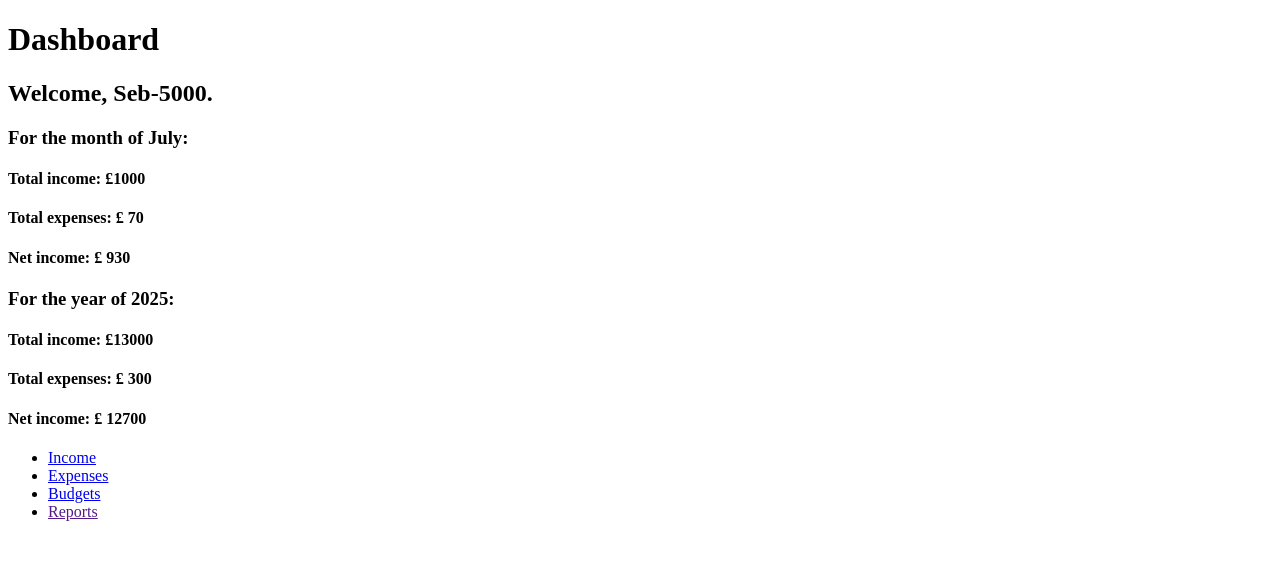
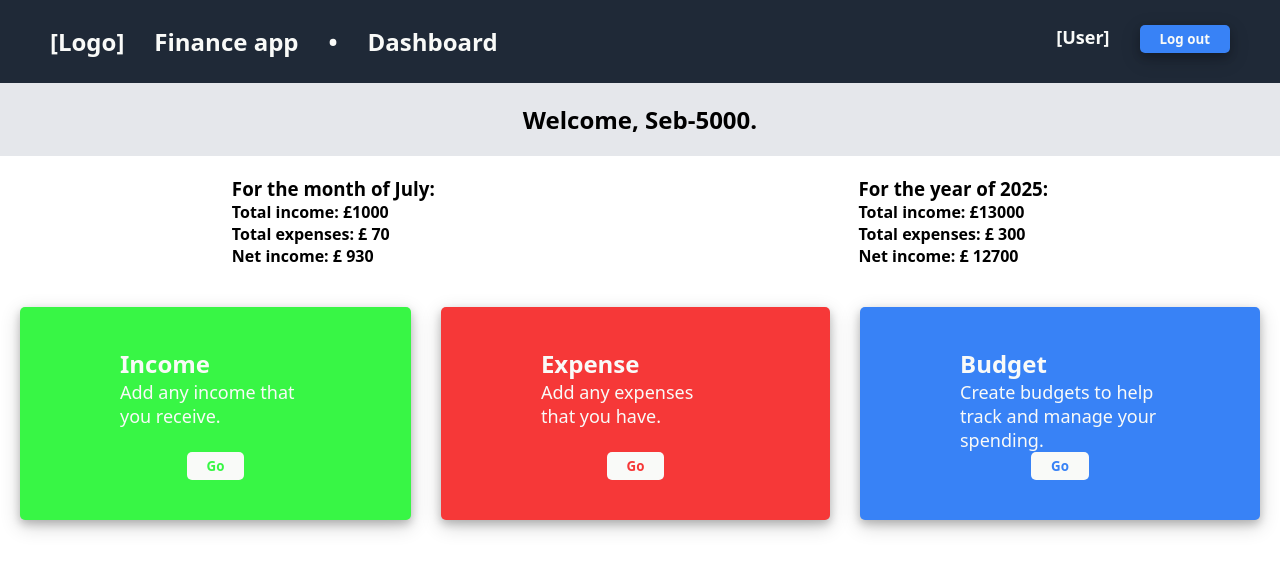
Before and after one commit to sebseb0802/finance-tracker, a Django app: page /finance/ in a window 1280 px wide. Shown: the top 571 px of the page. Run offline with Django 5.2, Linux system fonts and the light colour scheme; data comes from the database, SQL or seed files in the repository; both versions use the stored data as it was after the commit.

Commit message:
feat: start to style dashboard + income pages
Start to style, using CSS (flexbox), the dashboard and income pages.
The design is inspired by the 'landing-page' project from The Odin
Project.

```diff
--- /dev/null
+++ b/project/finance/static/finance/index-style.css
@@ -0,0 +1,139 @@
+* {
+    padding: 0;
+    margin: 0;
+    box-sizing: border-box;
+    font-family: system-ui, -apple-system, BlinkMacSystemFont, 'Segoe UI', Roboto, Oxygen, Ubuntu, Cantarell, 'Open Sans', 'Helvetica Neue', sans-serif;
+}
+
+body {
+    display: flex;
+    flex-direction: column;
+}
+
+a {
+    text-decoration: none;
+    font-size: 18px;
+    color: #e5e7eb;
+}
+
+ul {
+    list-style: none;
+    display: flex;
+    gap: 30px;
+}
+
+
+.header {
+    display: flex;
+    justify-content: space-between;
+    padding: 25px 50px;
+    background-color: #1F2937;
+}
+
+.header-left-side {
+    font-size: 24px;
+    color: #f9faf8;
+    font-weight: 600;
+}
+
+.header-right-side {
+    font-size: 18px;
+    color: #f9faf8;
+    font-weight: 600;
+}
+
+.header-log-out {
+    background-color: #3882f6;
+    color: #f9faf8;
+    border-radius: 5px;
+    border: none;
+    padding: 5px 20px;
+    font-weight: 600;
+    box-shadow: 0 4px 8px 0 rgba(0, 0, 0, 0.2), 0 6px 20px 0 rgba(0, 0, 0, 0.19);
+}
+
+.welcome {
+    display: flex;
+    justify-content: center;
+    padding: 20px;
+    background-color: #e5e7eb;
+    color: black;
+}
+
+.net-income-info {
+    display: flex;
+    justify-content: space-around;
+    margin: 20px;
+}
+
+.option-cards-group {
+    justify-content: space-around;
+    margin: 20px;
+}
+
+.option-card {
+    display: flex;
+    max-width: 400px;
+    flex-direction: column;
+    justify-content: space-between;
+    align-items: center;
+    padding: 40px 100px;
+    border-radius: 5px;
+    box-shadow: 0 4px 8px 0 rgba(0, 0, 0, 0.2), 0 6px 20px 0 rgba(0, 0, 0, 0.19);
+}
+
+.card-heading {
+    font-weight: 700;
+    font-size: 24px;
+    color: #f9faf8;
+}
+
+.card-body {
+    font-size: 18px;
+    color: #f9faf8;
+}
+
+.card-button {
+    background-color: #f9faf8;
+    border-radius: 5px;
+    border: none;
+    padding: 5px 20px;
+    font-weight: 600;
+}
+
+.incomes-card {
+    background-color: #38f645;
+}
+
+.expenses-card {
+    background-color: #f63838;
+}
+
+.budgets-card {
+    background-color: #3882f6;
+}
+
+#incomes-button {
+    color: #38f645;
+}
+
+#expenses-button {
+    color: #f63838;
+}
+
+#budgets-button {
+    color: #3882f6;
+}
+
+@media (max-width: 768px) {
+  .header {
+    flex-direction: column;
+    align-items: flex-start;
+    padding: 20px;
+    gap: 50px;
+  }
+  ul {
+    flex-direction: column;
+    gap: 10px;
+  }
+}
--- a/project/finance/templates/finance/index.html
+++ b/project/finance/templates/finance/index.html
@@ -3,32 +3,103 @@
 <head>
     <meta charset="UTF-8">
     <meta name="viewport" content="width=device-width, initial-scale=1.0">
-    <title>Document</title>
+    <title>Dashboard</title>
+    {% load static %}
+    <link rel="stylesheet" href="{% static 'finance/index-style.css' %}">
+    <script>
+        document.addEventListener("DOMContentLoaded", function() {
+            document.getElementById("incomes-button").onclick = function() {
+                window.location.href = "{% url 'finance:income' %}";
+            };
+
+            document.getElementById("expenses-button").onclick = function() {
+                window.location.href = "{% url 'finance:expenses' %}";
+            };
+
+            document.getElementById("budgets-button").onclick = function() {
+                window.location.href = "{% url 'finance:budgets' %}";
+            };
+        });
+    </script>
 </head>
 <body>
-    <h1>Dashboard</h1>
+    <div class="header">
+        <ul class="header-left-side">
+            <li>[Logo]</li>
+            <li>Finance app</li>
+            <li>•</li>
+            <li>Dashboard</li>
+        </ul>
+        <ul class="header-right-side">
+            <li>
+                [User]
+            </li>
+            <li>
+                <button class="header-log-out">Log out</button>
+            </li>
+        </ul>
+    </div>
 
+    <div class="welcome">
         {% if user %}
             <h2>Welcome, {{ user.user_username }}.</h2>
         {% else %}
             <h2>Welcome.</h2>
         {% endif %}
+    </div>
 
+    <div class="net-income-info">
+        <div class="left-side">
             <h3>For the month of {{ current_month }}:</h3>
             <h4>Total income: £{{ current_month_income_total }}</h4>
             <h4>Total expenses: £ {{ current_month_expenses_total }}</h4>
             <h4>Net income: £ {{ current_month_net_income }}</h4>
+        </div>
 
+        <div class="right-side">
             <h3>For the year of {{ current_year }}:</h3>
             <h4>Total income: £{{ current_year_income_total }}</h4>
             <h4>Total expenses: £ {{ current_year_expenses_total }}</h4>
             <h4>Net income: £ {{ current_year_net_income }}</h4>
+        </div>
+    </div>
 
+    <div class="option-cards-group">
         <ul>
-        <li><a href="{% url 'finance:income' %}">Income</a></li>
-        <li><a href="{% url 'finance:expenses' %}">Expenses</a></li>
-        <li><a href="{% url 'finance:budgets' %}">Budgets</a></li>
-        <li><a href="">Reports</a></li>
+            <li class="option-card incomes-card">
+                <div class="incomes-top">
+                    <div class="card-heading">Income</div>
+                    <div class="card-body">Add any income that you receive.</div>
+                </div>
+
+                <div class="incomes-bottom">
+                    <button id="incomes-button" class="card-button">Go</button>
+                </div>
+            </li>
+
+            <li class="option-card expenses-card">
+                <div class="expenses-top">
+                    <div class="card-heading">Expense</div>
+                    <div class="card-body">Add any expenses that you have.</div>
+                </div>
+
+                <div class="expenses-bottom">
+                    <button id="expenses-button" class="card-button">Go</button>
+                </div>
+            </li>
+
+            <li class="option-card budgets-card">
+                <div class="budgets-top">
+                    <div class="card-heading">Budget</div>
+                    <div class="card-body">Create budgets to help track and manage your spending.</div>
+                </div>
+
+                <div class="budgets-bottom">
+                    <button id="budgets-button" class="card-button">Go</button>
+                </div>
+            </li>
         </ul>
+    </div>
+
 </body>
 </html>
--- a/project/finance/views.py
+++ b/project/finance/views.py
@@ -166,7 +166,14 @@ def addExpense(request):
             remainingValueYear = Budget.objects.get(category=input_category).remainingValueYear
 
             Budget.objects.filter(category=input_category).update(remainingValueMonth=(remainingValueMonth-int(input_value)))
-            Budget.objects.filter(category=input_category).update(remainingValueYear=(remainingValueYear-int(input_value)))
+
+            if input_frequency == "Monthly":
+                # If the frequency of the expense is monthly, then subtract 12-times the value of
+                # the expense from the remaining value to be spent of the budget for the entire year
+                Budget.objects.filter(category=input_category).update(remainingValueYear=(remainingValueYear-(12 * int(input_value))))
+            else:
+                # Else, subtract only the value of the expense
+                Budget.objects.filter(category=input_category).update(remainingValueYear=(remainingValueYear-int(input_value)))
 
         # Create this expense and save it to the database
         expense = Expense(user=User.objects.get(), category=input_category, value=input_value, frequency=input_frequency, source=input_source, startDate=input_startDate)
@@ -226,7 +233,15 @@ def addBudget(request):
                 # the values for remaining monthly and yearly spending of this budget
                 expenseValue = requiredExpenses[i].value
                 remainingValueMonth = Budget.objects.filter(category=input_category).get().remainingValueMonth - expenseValue
-                remainingValueYear = Budget.objects.filter(category=input_category).get().remainingValueYear - expenseValue
+
+                if requiredExpenses[i].frequency == "Monthly":
+                    # If an expense has a monthly frequency, then subtract 12-times the value of the expense from the
+                    # remaining value to be spent for the budget for this year
+                    remainingValueYear = Budget.objects.filter(category=input_category).get().remainingValueYear - (12 * expenseValue)
+                else:
+                    # Else, subtract only the value of the expense
+                    remainingValueYear = Budget.objects.filter(category=input_category).get().remainingValueYear - expenseValue
+
                 Budget.objects.filter(category=input_category).update(remainingValueMonth=remainingValueMonth, remainingValueYear=remainingValueYear)
 
         if deletedBudget == True:
```
Also changed, not shown: project/finance/static/finance/income-style.css (added, +66 -0 lines), project/finance/templates/finance/income.html (+18 -1 lines), project/db.sqlite3. Lines whose indentation alone changed are shown as unchanged.
